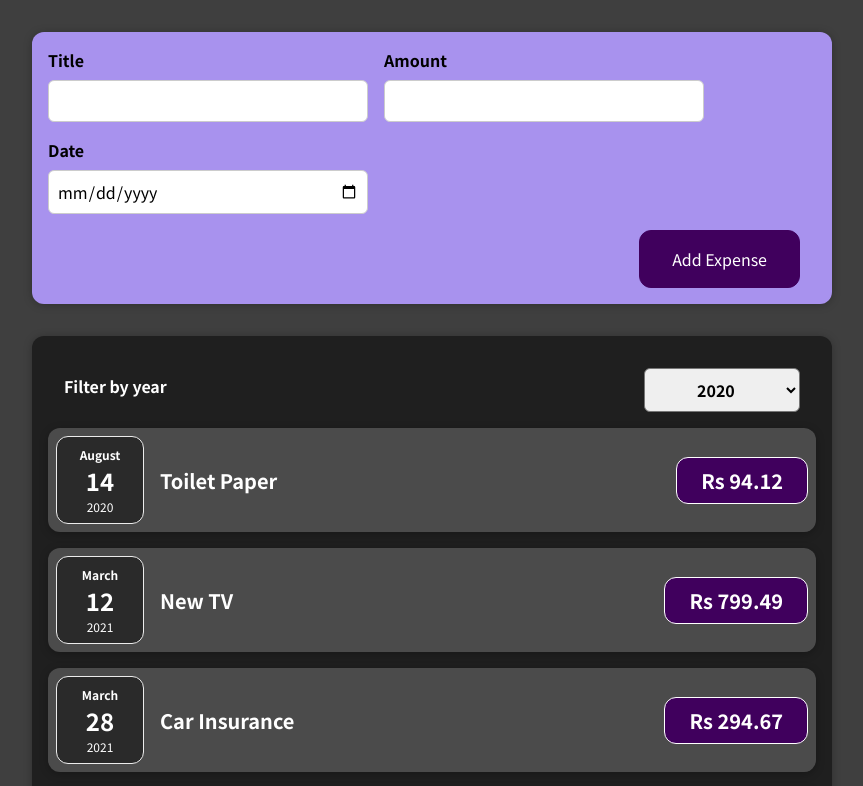
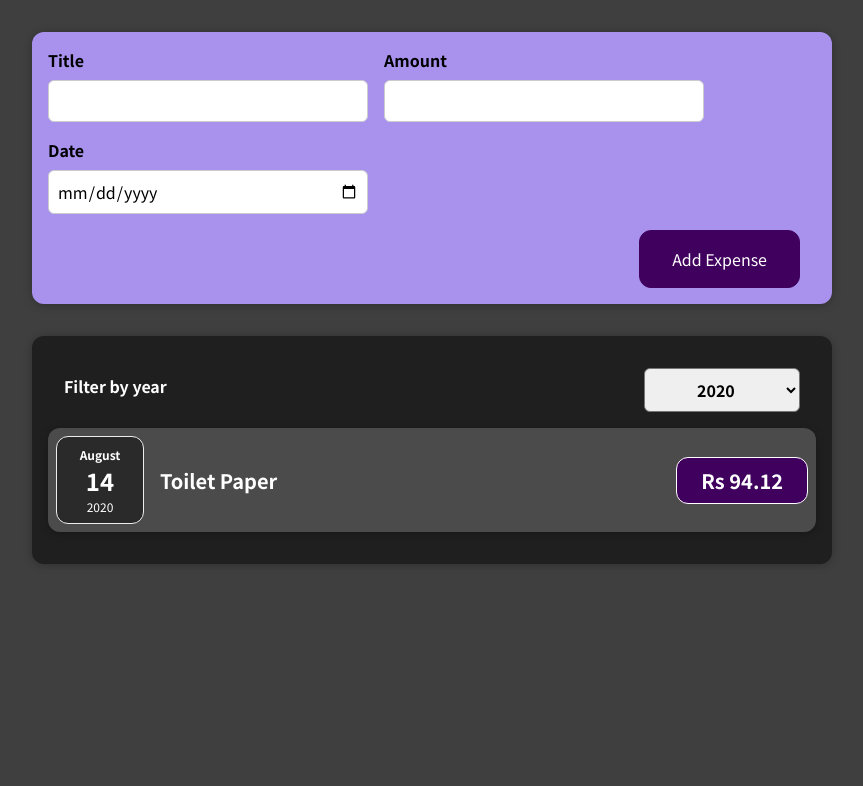
Before and after one commit to preetipatilsn/SHARPENER_REACT, a React (Create React App) app in the folder react_learning/: page / in a window 1280 px wide. Shown: the top 786 px of the page, without its empty margins (208-1071 px from the left). Built offline with nearby package versions, Linux system fonts and the light colour scheme.

Commit message:
task 11 filter by year

```diff
--- a/react_learning/src/components/Expenses/Expenses.js
+++ b/react_learning/src/components/Expenses/Expenses.js
@@ -8,15 +8,18 @@ const Expenses = (props) => {
 
     const [filteredYear, setFilteredYear] = useState('2020');
 
+    const filterChangeHandler = selectedYear => {
+        setFilteredYear(selectedYear);
+    };
 
-    const filterChangeHandler = selectedYear => {
-    setFilteredYear(selectedYear);
-    }
+    const filteredExpenses = props.items.filter(expense => {
+        return expense.date.getFullYear().toString() === filteredYear;
+    });
 
     return(
         <div className='expenses'>
         <ExpensesFilter selected={filteredYear} onChangeFilter={filterChangeHandler} />
-        {props.items.map(expense => <ExpenseItem key={expense.id} title={expense.title} amount={expense.amount} date={expense.date} />)}
+        {filteredExpenses.map(expense => <ExpenseItem key={expense.id} title={expense.title} amount={expense.amount} date={expense.date} />)}
         </div>
     );
 };
```
